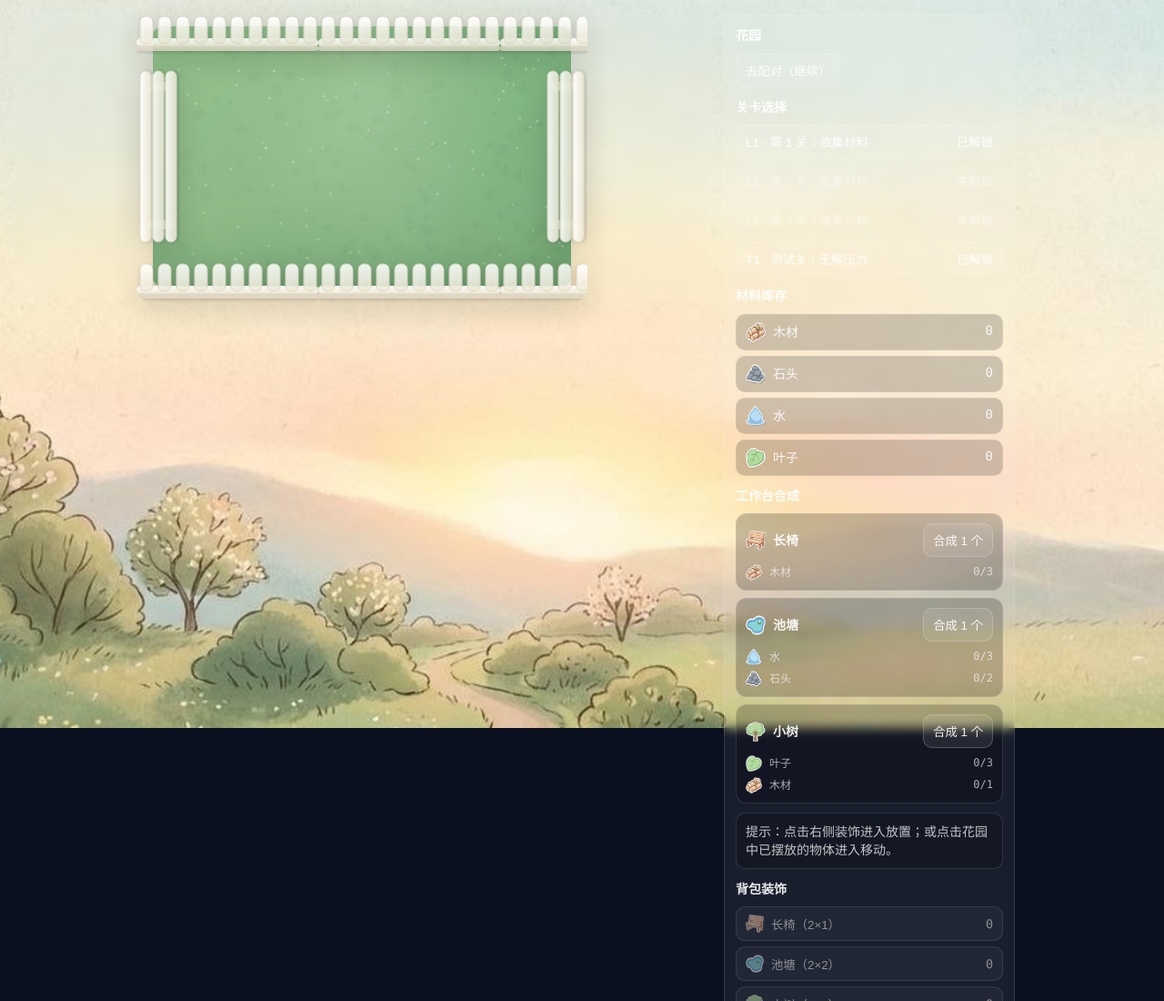
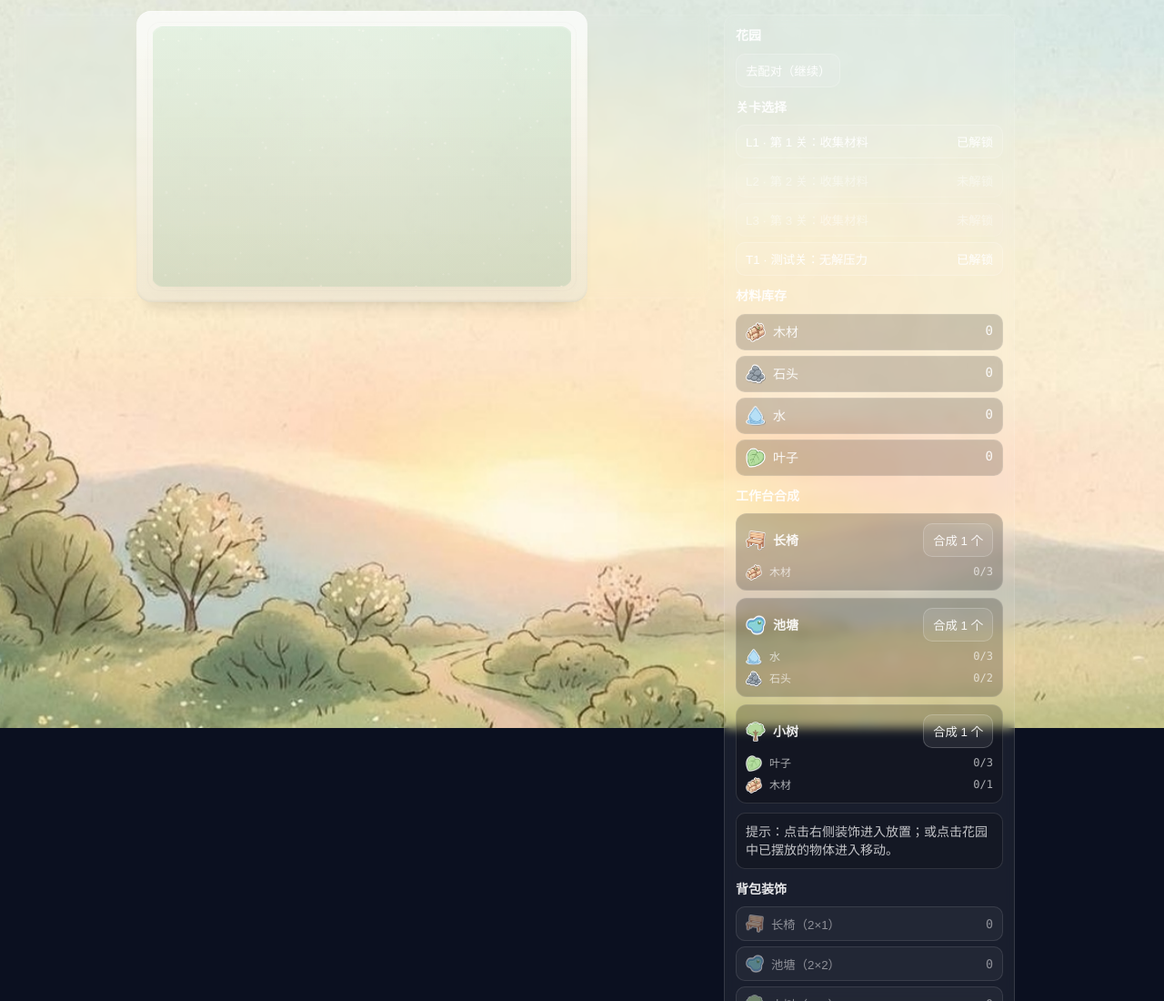
Before and after one commit to zhuoweishun/plant-lianliankan, a website built with Vite: page index.html in a window 1280 px wide. Shown: the top 1100 px of the page at 91% size. Built offline with nearby package versions, Linux system fonts and the light colour scheme.

Commit message:
fix(ui): replace fence with top-down planter frame

```diff
--- a/src/styles.css
+++ b/src/styles.css
@@ -244,14 +244,31 @@ code {
   inset: -18px;
   pointer-events: none;
   border-radius: 16px;
-  /* four sides */
-  background-image: var(--fence-h, none), var(--fence-h, none), var(--fence-v, none), var(--fence-v, none);
-  /* 左右两侧不 repeat（拉伸到 100% 高度），避免“分段拼接感” */
-  background-repeat: repeat-x, repeat-x, no-repeat, no-repeat;
-  background-size: 200px 48px, 200px 48px, 48px 100%, 48px 100%;
-  background-position: left top, left bottom, left top, right top;
-  opacity: 0.9;
-  filter: drop-shadow(0 10px 18px rgba(0, 0, 0, 0.20));
+  /* 俯视木框花坛：与网格俯视视角一致 */
+  background: linear-gradient(
+    180deg,
+    rgba(255, 255, 255, 0.80),
+    rgba(234, 228, 212, 0.86)
+  );
+  box-shadow:
+    rgba(0, 0, 0, 0.22) 0 14px 22px -16px,
+    rgba(0, 0, 0, 0.12) 0 3px 10px -8px,
+    inset rgba(255, 255, 255, 0.50) 0 1px 0,
+    inset rgba(0, 0, 0, 0.12) 0 -2px 4px -2px;
+  opacity: 0.92;
+}
+
+/* 木框的“内沿”（让它更像花坛框，而不是一条白边） */
+.garden-grid::before {
+  content: "";
+  position: absolute;
+  inset: -6px;
+  pointer-events: none;
+  border-radius: 14px;
+  box-shadow:
+    inset rgba(0, 0, 0, 0.16) 0 0 0 1px,
+    inset rgba(255, 255, 255, 0.20) 0 1px 0;
+  opacity: 0.55;
 }
 
 .scene--garden .board-pane {
--- a/src/ui/scenes/GardenScene.ts
+++ b/src/ui/scenes/GardenScene.ts
@@ -398,9 +398,6 @@ export class GardenScene {
     this.gridEl.style.display = "grid";
     // 连续草地底图：用非平铺插画草（cover）避免“纹理感”，并可适配未来扩张
     this.gridEl.style.setProperty("--garden-ground", `url("${publicUrl("ui/backgrounds/garden/ground.png")}")`);
-    // 围栏资源（repeat-x/repeat-y），通过 CSS 变量注入以兼容 BASE_URL
-    this.gridEl.style.setProperty("--fence-h", `url("${publicUrl("ui/decor/fence-h.svg")}")`);
-    this.gridEl.style.setProperty("--fence-v", `url("${publicUrl("ui/decor/fence-v.svg")}")`);
     this.gridEl.style.gridTemplateColumns = `repeat(${this.garden.width}, ${cellPx}px)`;
     this.gridEl.style.gridTemplateRows = `repeat(${this.garden.height}, ${cellPx}px)`;
     // 默认不显示格子分界线；放置/移动模式再显示 gap 帮助对齐
```
